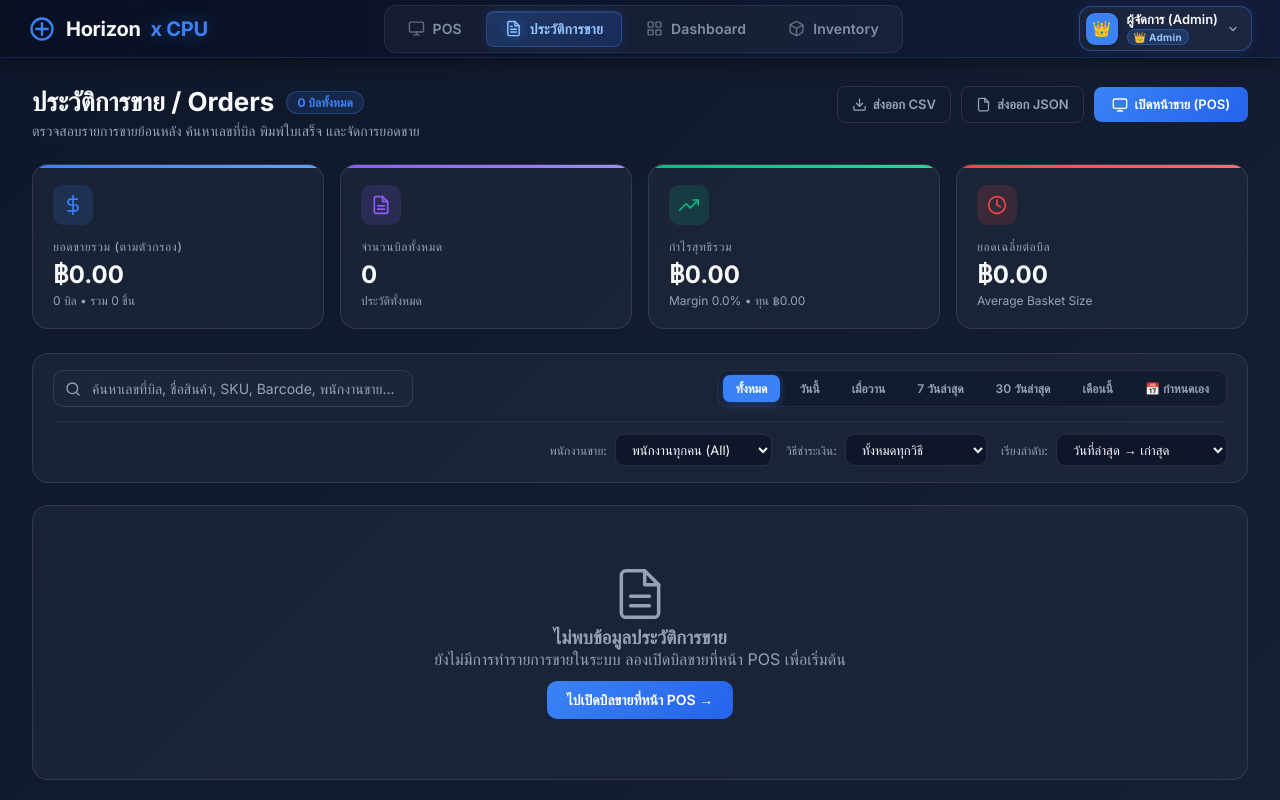
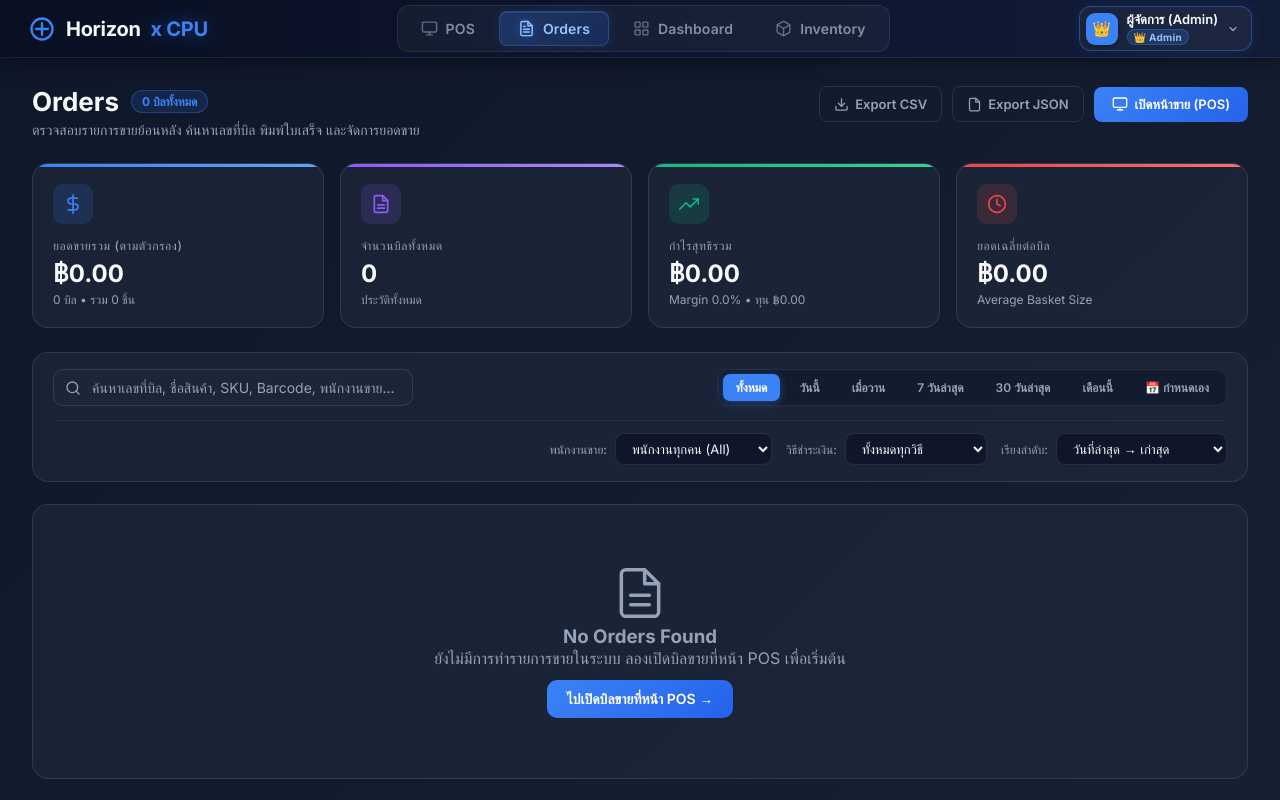
Before and after one commit to 29158jpk/LACON, a Next.js app: page /orders in a window 1280 px wide. Built offline with nearby package versions, Linux system fonts and the light colour scheme.

Commit message:
Add files via upload

```diff
--- a/src/app/components/NavLinks.js
+++ b/src/app/components/NavLinks.js
@@ -32,7 +32,7 @@ export default function NavLinks() {
     },
     {
       href: '/orders',
-      label: 'ประวัติการขาย',
+      label: 'Orders',
       id: 'nav-orders',
       adminOnly: false,
       icon: (
--- a/src/app/components/OrderReceiptModal.js
+++ b/src/app/components/OrderReceiptModal.js
@@ -1,6 +1,7 @@
 'use client';
 
 import { useState, useEffect } from 'react';
+import { createPortal } from 'react-dom';
 import { formatOrderNo, getCurrentUser } from '../../lib/store';
 
 function fmt(num) {
@@ -25,16 +26,18 @@ function formatThaiDate(dateStr) {
 }
 
 export default function OrderReceiptModal({ order, onClose, onDeleteOrder }) {
+  const [mounted, setMounted] = useState(false);
   const [copied, setCopied] = useState(false);
   const [showConfirmDelete, setShowConfirmDelete] = useState(false);
   const [restoreStockOnDelete, setRestoreStockOnDelete] = useState(true);
   const [currentUser, setCurrentUser] = useState(null);
 
   useEffect(() => {
+    setMounted(true);
     setCurrentUser(getCurrentUser());
   }, []);
 
-  if (!order) return null;
+  if (!order || !mounted) return null;
 
   const isAdmin = currentUser?.role === 'admin';
 
@@ -62,7 +65,7 @@ export default function OrderReceiptModal({ order, onClose, onDeleteOrder }) {
     onClose();
   };
 
-  return (
+  const modalContent = (
     <div className="modal-overlay receipt-modal-overlay" onClick={e => e.target === e.currentTarget && onClose()}>
       <div className="modal modal-wide receipt-modal-container" role="dialog" aria-modal="true" aria-labelledby="receipt-title">
         {/* Header - Screen only */}
@@ -318,4 +321,6 @@ export default function OrderReceiptModal({ order, onClose, onDeleteOrder }) {
       </div>
     </div>
   );
+
+  return typeof document !== 'undefined' ? createPortal(modalContent, document.body) : modalContent;
 }
--- a/src/app/dashboard/page.js
+++ b/src/app/dashboard/page.js
@@ -141,7 +141,7 @@ export default function Dashboard() {
             <line x1="16" y1="13" x2="8" y2="13"/>
             <line x1="16" y1="17" x2="8" y2="17"/>
           </svg>
-          ดูประวัติการขาย (Orders) →
+          View Orders →
         </Link>
       </div>
 
--- a/src/app/orders/page.js
+++ b/src/app/orders/page.js
@@ -286,7 +286,7 @@ export default function OrdersPage() {
       <div className="page-header orders-page-header">
         <div>
           <div className="orders-header-title-row">
-            <h1>ประวัติการขาย / Orders</h1>
+            <h1>Orders</h1>
             <span className="orders-count-badge">{orders.length} บิลทั้งหมด</span>
           </div>
           <p>ตรวจสอบรายการขายย้อนหลัง ค้นหาเลขที่บิล พิมพ์ใบเสร็จ และจัดการยอดขาย</p>
@@ -297,23 +297,23 @@ export default function OrdersPage() {
             type="button"
             className="btn-secondary btn-export"
             onClick={handleExportCSV}
-            title="ส่งออกประวัติการขายเป็นไฟล์ CSV สำหรับ Excel"
+            title="Export Orders as CSV for Excel"
           >
             <svg width="15" height="15" viewBox="0 0 24 24" fill="none" stroke="currentColor" strokeWidth="2" strokeLinecap="round" strokeLinejoin="round">
               <path d="M21 15v4a2 2 0 0 1-2 2H5a2 2 0 0 1-2-2v-4"/><polyline points="7 10 12 15 17 10"/><line x1="12" y1="15" x2="12" y2="3"/>
             </svg>
-            ส่งออก CSV
+            Export CSV
           </button>
           <button
             type="button"
             className="btn-secondary btn-export"
             onClick={handleExportJSON}
-            title="สำรองข้อมูลเป็นไฟล์ JSON"
+            title="Export Orders as JSON"
           >
             <svg width="15" height="15" viewBox="0 0 24 24" fill="none" stroke="currentColor" strokeWidth="2" strokeLinecap="round" strokeLinejoin="round">
               <path d="M14 2H6a2 2 0 0 0-2 2v16a2 2 0 0 0 2 2h12a2 2 0 0 0 2-2V8z"/><polyline points="14 2 14 8 20 8"/>
             </svg>
-            ส่งออก JSON
+            Export JSON
           </button>
           <Link href="/" className="btn-primary btn-go-pos">
             <svg width="16" height="16" viewBox="0 0 24 24" fill="none" stroke="currentColor" strokeWidth="2" strokeLinecap="round" strokeLinejoin="round">
@@ -522,7 +522,7 @@ export default function OrdersPage() {
               <line x1="16" y1="13" x2="8" y2="13"/>
               <line x1="16" y1="17" x2="8" y2="17"/>
             </svg>
-            <h3>ไม่พบข้อมูลประวัติการขาย</h3>
+            <h3>No Orders Found</h3>
             <p>
               {orders.length === 0
                 ? 'ยังไม่มีการทำรายการขายในระบบ ลองเปิดบิลขายที่หน้า POS เพื่อเริ่มต้น'
```
Also changed, not shown: src/app/components/BarcodePrintModal.js (+12 -2 lines).
